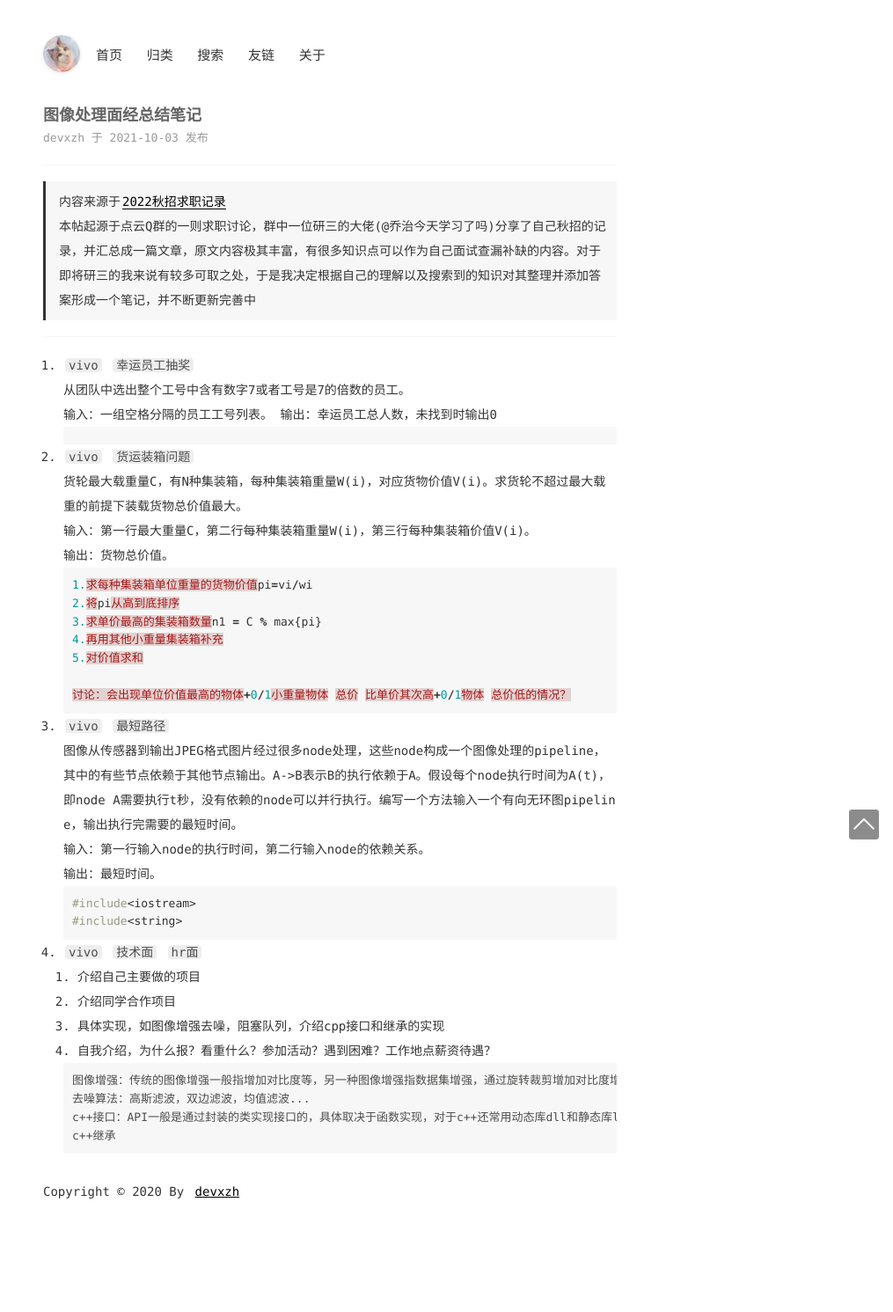
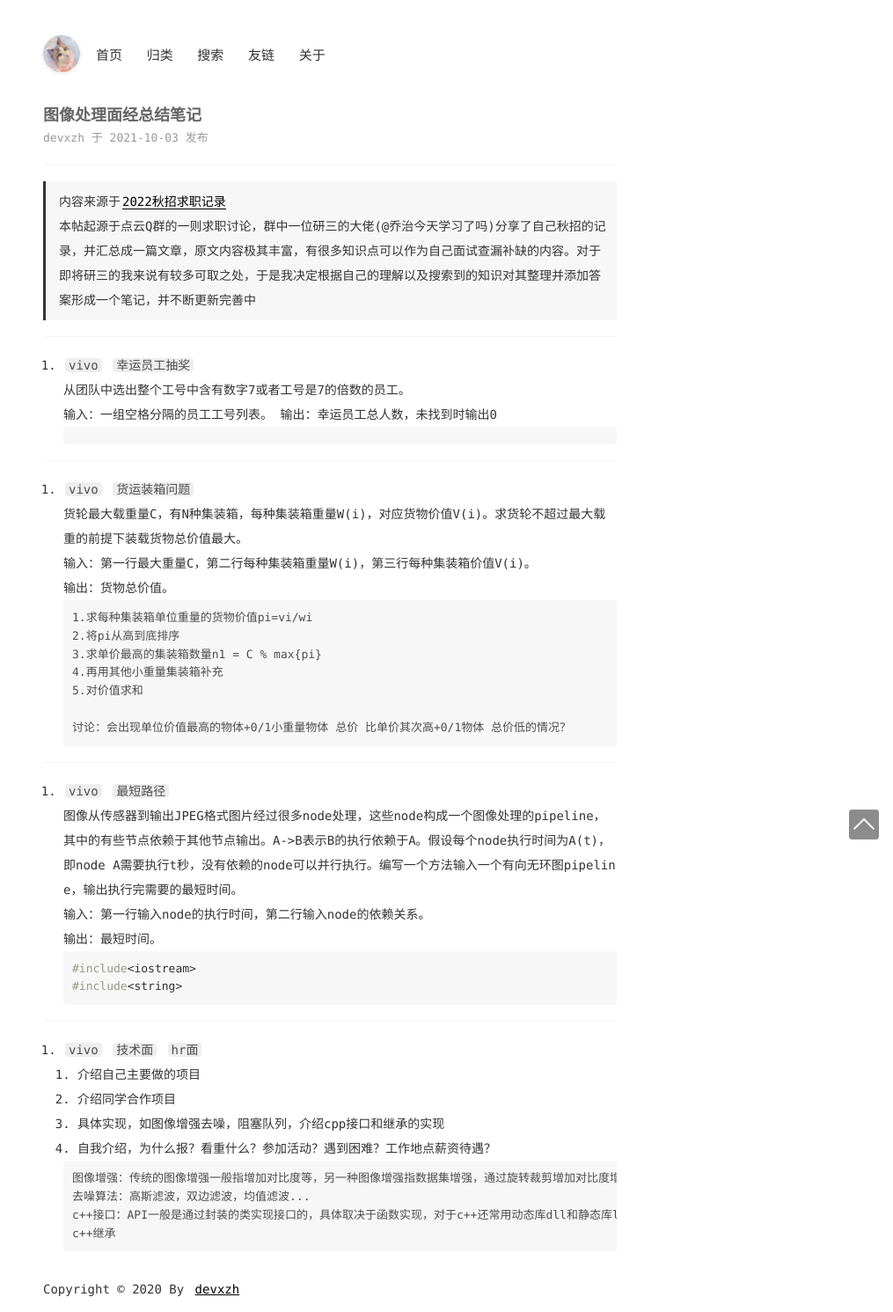
Before and after one commit to devxzh/devxzh.github.io, a Jekyll site: the page built from _posts/2021-10-03-大佬面经总结笔记.md, in a window 1280 px wide. Shown: the whole page at 88% size, without its empty margins (265-1280 px from the left). Built offline with Jekyll 4.4.1, drawn with Linux system fonts in a browser that asks for light colours; comment, search, counter and statistics services are not loaded; before the commit the page ends 1380 px from its top, so only the background shows below that.

Commit message:
Update 2021-10-03-大佬面经总结笔记.md

````diff
--- a/_posts/2021-10-03-大佬面经总结笔记.md
+++ b/_posts/2021-10-03-大佬面经总结笔记.md
@@ -21,6 +21,8 @@ categories: [图像处理,面试经验,编程]
    ```c++
    ```
 
+   ---
+
 
 
 2. `vivo` `货运装箱问题`
@@ -31,7 +33,7 @@ categories: [图像处理,面试经验,编程]
 
    输出：货物总价值。
 
-   ```c++
+   ```
    1.求每种集装箱单位重量的货物价值pi=vi/wi
    2.将pi从高到底排序
    3.求单价最高的集装箱数量n1 = C % max{pi}
@@ -40,6 +42,8 @@ categories: [图像处理,面试经验,编程]
 
    讨论：会出现单位价值最高的物体+0/1小重量物体 总价 比单价其次高+0/1物体 总价低的情况？
    ```
+
+   ---
 
 
 
@@ -56,6 +60,8 @@ categories: [图像处理,面试经验,编程]
    #include<string>
    ```
 
+   ---
+
 
 
 4. `vivo` `技术面` `hr面`
````
